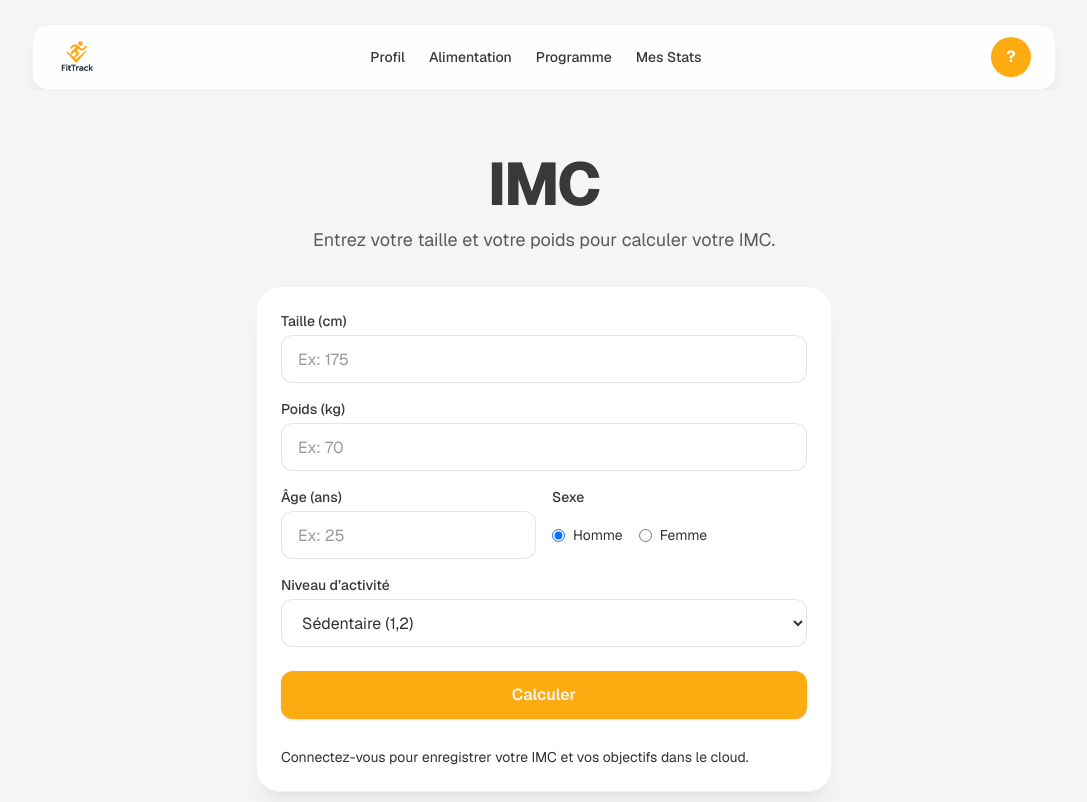
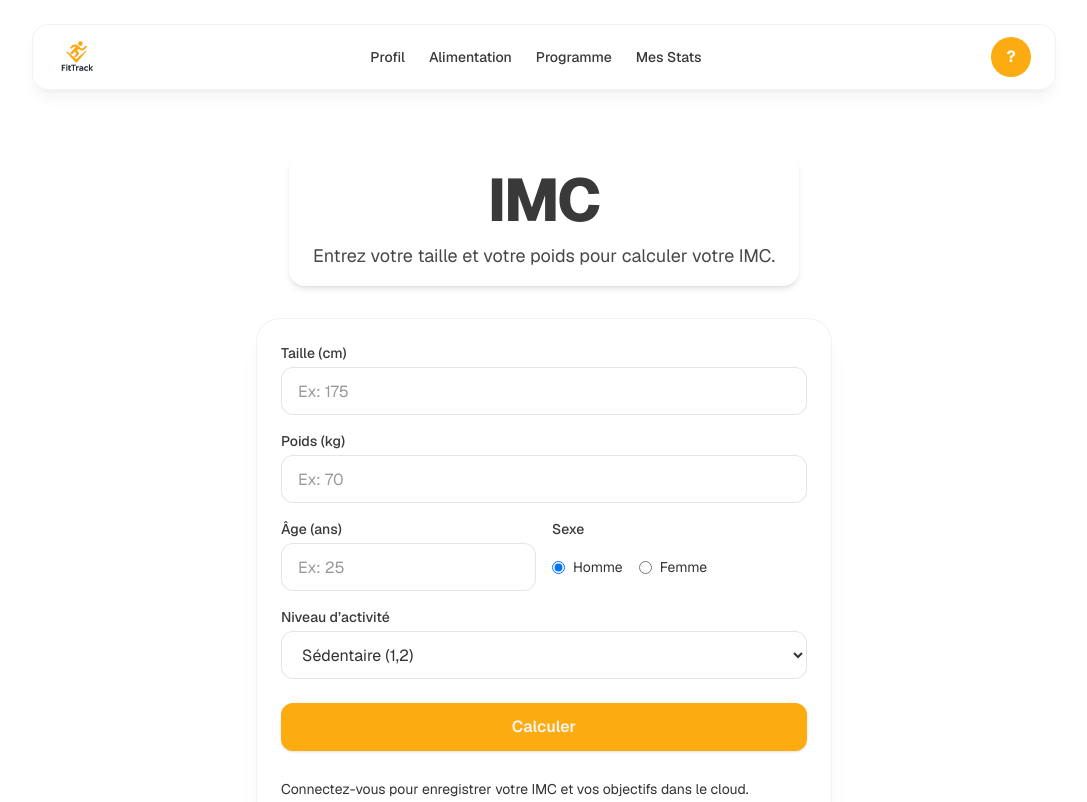
Before and after one commit to Muhammed-Ali19/fitTrack, a Next.js app: page / in a window 1280 px wide. Shown: the top 802 px of the page, without its empty margins (96-1183 px from the left). Built offline with nearby package versions, Linux system fonts and the light colour scheme; no server answers.

Commit message:
Modifications locales avant pull

```diff
--- a/src/app/page.tsx
+++ b/src/app/page.tsx
@@ -245,17 +245,26 @@ export default function FitTrackHome() {
 
 
   return (
-    <div className="relative min-h-screen overflow-hidden bg-[#F5F5F5] font-sans text-[#333333]">
+
+    <div className="relative min-h-screen overflow-hidden  font-sans text-[#333333]">
       {/* <AnimatedBackground /> */}
 
+
+
       <Nav />
+      <AnimatedBackground />
+
+
+
 
 
       {/* SECTION IMC */}
-      <main className="relative z-10 mx-auto grid w-[90%] max-w-5xl place-items-center py-16 bg-[#F5F5F5]">
-        <div className="text-center">
-          <h1 className="text-5xl font-extrabold tracking-tight text-[#39393A] sm:text-6xl">IMC</h1>
-          <p className="mx-auto mt-3 max-w-2xl text-lg text-[#333333]/80">
+      <main className="relative z-10 mx-auto grid w-[90%] max-w-5xl place-items-center py-16">
+        <div className="text-center bg-white/70 backdrop-blur-md rounded-2xl shadow-md shadow-black/10 px-6 py-4 inline-block">
+          <h1 className="text-5xl font-extrabold tracking-tight text-[#39393A] sm:text-6xl">
+            IMC
+          </h1>
+          <p className="mx-auto mt-3 max-w-2xl text-lg text-[#333333]/90">
             Entrez votre taille et votre poids pour calculer votre IMC.
           </p>
         </div>
@@ -338,13 +347,12 @@ export default function FitTrackHome() {
             </button>
             {syncFeedback && (
               <p
-                className={`mt-3 text-sm ${
-                  syncFeedback.type === "success"
+                className={`mt-3 text-sm ${syncFeedback.type === "success"
                     ? "text-green-600"
                     : syncFeedback.type === "error"
-                    ? "text-red-600"
-                    : "text-[#333333]"
-                }`}
+                      ? "text-red-600"
+                      : "text-[#333333]"
+                  }`}
               >
                 {syncFeedback.message}
               </p>
@@ -408,8 +416,8 @@ export default function FitTrackHome() {
                         {targetAdjustment > 0
                           ? `+${targetAdjustment} kcal pour encourager une légère prise de masse.`
                           : targetAdjustment < 0
-                          ? `${targetAdjustment} kcal pour créer un déficit modéré.`
-                          : "Objectif de maintien basé sur votre TDEE."}
+                            ? `${targetAdjustment} kcal pour créer un déficit modéré.`
+                            : "Objectif de maintien basé sur votre TDEE."}
                       </p>
                     )}
                   </div>
@@ -453,12 +461,9 @@ export default function FitTrackHome() {
 
 function AnimatedBackground() {
   return (
-    <div aria-hidden className="pointer-events-none absolute inset-0 overflow-hidden">
-      <div className="absolute -top-20 -left-20 h-80 w-80 rounded-full bg-[#FCAB10]/30 blur-3xl animate-pulse" style={{ animation: "floatBlob 15s infinite alternate ease-in-out" }} />
-      <div className="absolute top-40 right-0 h-96 w-96 rounded-full bg-[#39393A]/20 blur-3xl animate-pulse" style={{ animation: "floatBlob 20s infinite alternate ease-in-out" }} />
-      <div className="absolute bottom-10 left-1/3 h-72 w-72 rounded-full bg-[#FCAB10]/20 blur-3xl animate-pulse" style={{ animation: "floatBlob 18s infinite alternate ease-in-out" }} />
-    </div>
+    <div
+      aria-hidden
+      className="pattern-container fixed top-0 left-0 w-screen h-screen -z-10"
+    />
   );
-
-
 }
```
